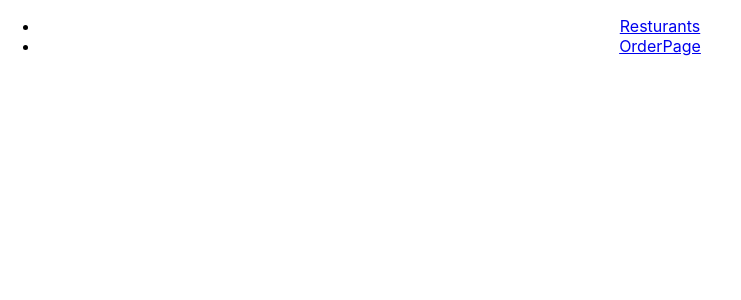
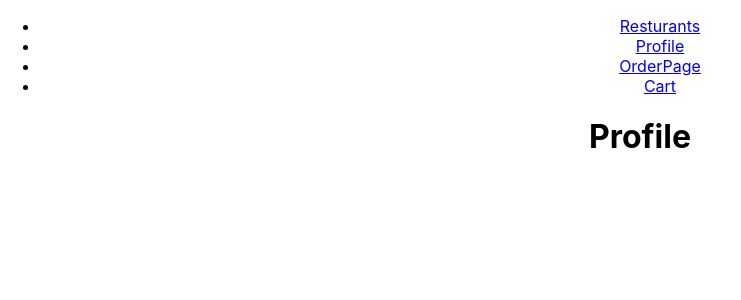
Before and after one commit to SidhantKaushik/MRUEats, a React (Create React App) app in the folder my-app/: page /profile in a window 1280 px wide. Shown: the top 300 px of the page, without its empty margins (0-741 px from the left). Built offline with nearby package versions, Linux system fonts and the light colour scheme; a web font is replaced by a local one.

Commit message:
Header Functionality implemented for all pages

```diff
--- a/my-app/src/App.js
+++ b/my-app/src/App.js
@@ -4,6 +4,8 @@ import { BrowserRouter as Router, Route, Routes} from 'react-router-dom';
 import OrderPage from './Components/OrderPage';
 import Header from './Components/Header'
 import Resturants from './Components/Resturants'
+import Profile from './Components/Profile';
+import Cart from './Components/Cart'
 
 function App() {
   return (
@@ -11,11 +13,10 @@ function App() {
       <div className="App">
       <Header/>
       <Routes>
-          <Route exact path='/' element={<Resturants/>}>
-          </Route>
-          <Route exact path='/orderpage' element={<OrderPage/>}>
-            {/* Place your componenets here */}
-          </Route>
+          <Route exact path='/' element={<Resturants/>}></Route>
+          <Route exact path='/profile' element={<Profile/>}></Route>
+          <Route exact path='/order' element={<OrderPage/>}></Route>
+          <Route exact path='/cart' element={<Cart/>}></Route>
       </Routes>
 
       </div>
--- /dev/null
+++ b/my-app/src/Components/Cart.js
@@ -0,0 +1,13 @@
+import React from 'react'
+
+
+const Cart = (props) => {
+    return (
+                   <>
+                        <h1>Cart</h1>
+                   </>
+
+    )
+}
+
+export default Cart;
--- a/my-app/src/Components/Header.js
+++ b/my-app/src/Components/Header.js
@@ -7,7 +7,9 @@ const Header = (props) => {
     return (
                     <ul className = "menu">
                     <li><Link to='/'>Resturants</Link></li>
-                    <li><Link to='/orderpage'>OrderPage</Link></li>
+                    <li><Link to='/profile'>Profile</Link></li>
+                    <li><Link to='/order'>OrderPage</Link></li>
+                    <li><Link to='/cart'>Cart</Link></li>
                     </ul>
 
     )
--- /dev/null
+++ b/my-app/src/Components/Profile.js
@@ -0,0 +1,12 @@
+import React from 'react'
+
+const Profile = (props) => {
+    return (
+                   <>
+                        <h1>Profile</h1>
+                   </>
+
+    )
+}
+
+export default Profile;
--- a/my-app/src/Components/Resturants.js
+++ b/my-app/src/Components/Resturants.js
@@ -1,5 +1,5 @@
 import React from 'react'
-import '../styles/Header.css'
+import '../styles/Resturants.css'
 
 const Resturants = (props) => {
     return (
```
Also changed, not shown: my-app/src/styles/Resturants.css (added).
